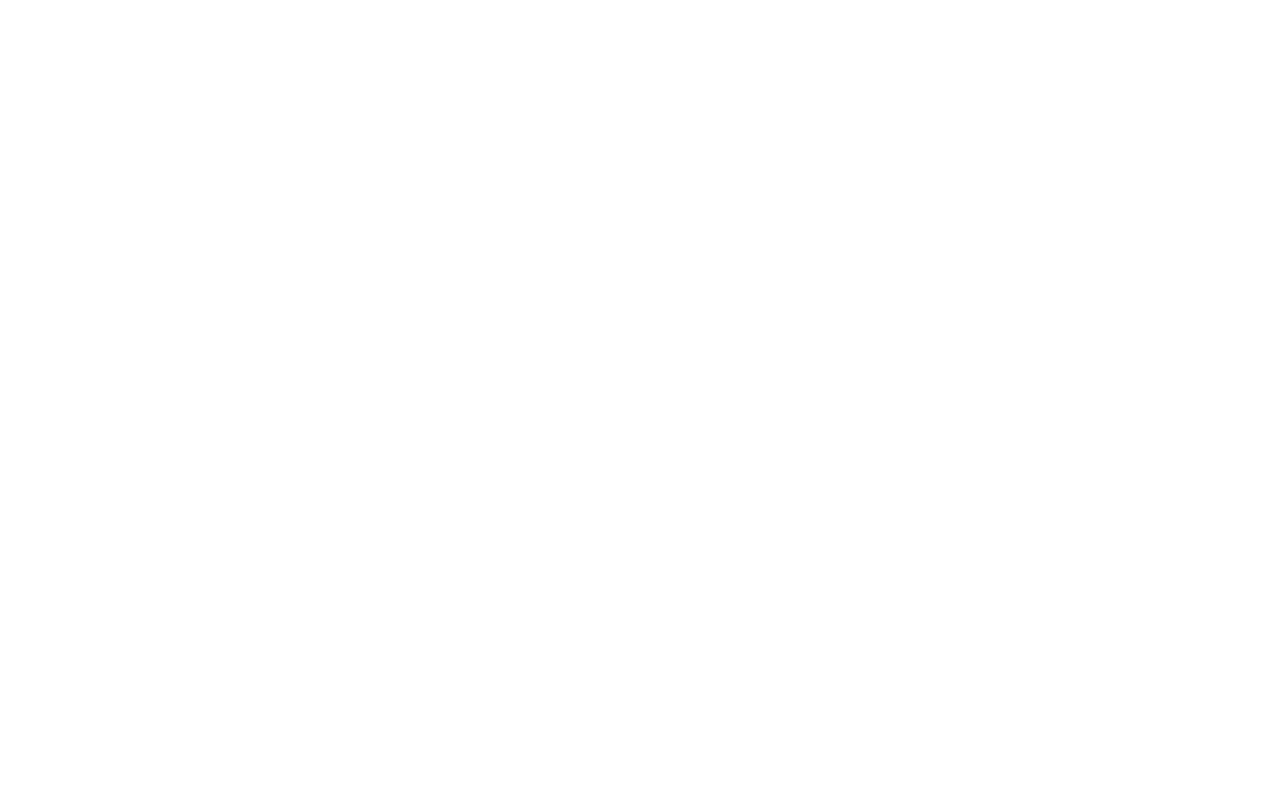
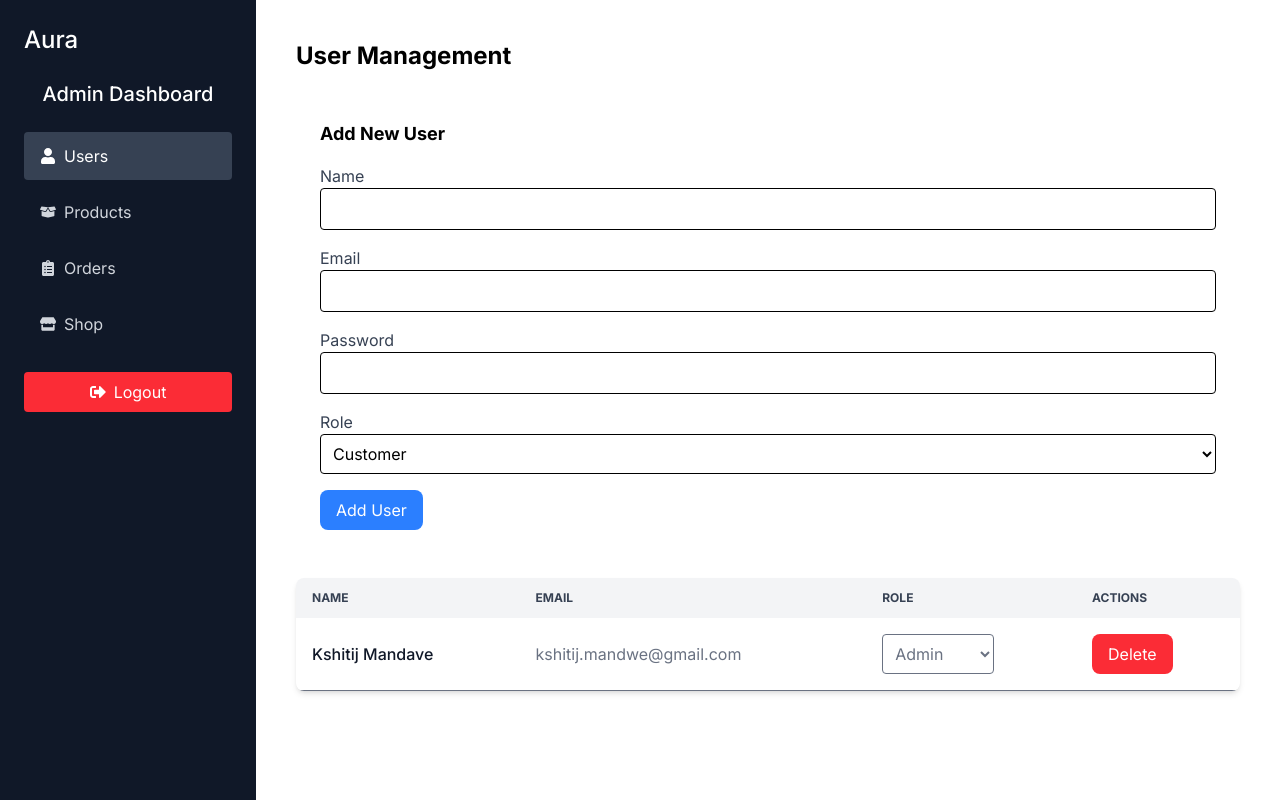
Before and after one commit to kshitijMandave/E_Com, a React (Vite) app in the folder frontend/: page /admin/users in a window 1280 px wide. Before the commit this address had no page. Built offline with nearby package versions, Linux system fonts and the light colour scheme.

Commit message:
Created User management Component to show the users and develped the componet with functions adding user and dellete User

```diff
--- a/frontend/src/App.jsx
+++ b/frontend/src/App.jsx
@@ -14,6 +14,7 @@
 import MyOrdersPage from "./Pages/MyOrdersPage";
 import AdminLayout from "./Components/Admin/AdminLayout";
 import AdminHomePage from "./Pages/AdminHomePage";
+import UserManagement from "./Components/Admin/UserManagement";
 
 function App() {
   return (
@@ -39,6 +40,7 @@
         <Route path="/admin" element={<AdminLayout />}>
           {/* Admin Layout */}
           <Route index element={<AdminHomePage />} />
+          <Route path="users" element={<UserManagement />} />
         </Route>
       </Routes>
     </BrowserRouter>
--- a/frontend/src/Components/Admin/AdminSidebar.jsx
+++ b/frontend/src/Components/Admin/AdminSidebar.jsx
@@ -23,7 +23,7 @@
       <h2 className="text-xl font-medium mb-6 text-center">Admin Dashboard</h2>
       <nav className="flex flex-col space-y-2">
         <NavLink
-          to="/admin/user"
+          to="/admin/users"
           className={({ isActive }) =>
             isActive
               ? "bg-gray-700 text-white py-3 px-4 rounded flex items-center space-x-2"
--- /dev/null
+++ b/frontend/src/Components/Admin/UserManagement.jsx
@@ -0,0 +1,145 @@
+import { useState } from "react";
+
+function UserManagement() {
+  const users = [
+    {
+      _id: "u123",
+      name: "Kshitij Mandave",
+      email: "kshitij.mandwe@gmail.com",
+      role: "admin",
+    },
+  ];
+
+  const [formData, setFormData] = useState({
+    name: "",
+    email: "",
+    password: "",
+    role: "customer", // To default role
+  });
+
+  const handleChange = (e) => {
+    setFormData({ ...formData, [e.target.name]: e.target.value });
+  };
+
+  const handleSubmit = (e) => {
+    e.preventDefault();
+    console.log(formData);
+    setFormData({ name: "", email: "", password: "", role: "customer" });
+  };
+
+  const handleRoleChnage = (userId, newRole) => {
+    console.log({ id: userId, role: newRole });
+  };
+
+  const handleDeleteUser = (userId) => {
+    if (window.confirm("Are you sure u want to delete this user?")) {
+      console.log("Deleting the user with ID", userId);
+    }
+  };
+  return (
+    <div className="max-w-7xl mx-auto p-6">
+      <h2 className="text-2xl font-bold mb-6">User Management</h2>
+      <div className="p-6 rounded-lg mb-6">
+        <h3 className="text-lg font-bold mb-4">Add New User</h3>
+        <form onSubmit={handleSubmit}>
+          <div className="mb-4">
+            <label className="block text-gray-700">Name</label>
+            <input
+              type="text"
+              name="name"
+              value={formData.name}
+              onChange={handleChange}
+              className="w-full p-2 border rounded"
+              required
+            />
+          </div>
+          <div className="mb-4">
+            <label className="block text-gray-700">Email</label>
+            <input
+              type="email"
+              name="email"
+              value={formData.email}
+              onChange={handleChange}
+              className="w-full p-2 border rounded"
+              required
+            />
+          </div>
+          <div className="mb-4">
+            <label className="block text-gray-700">Password</label>
+            <input
+              type="password"
+              name="password"
+              value={formData.password}
+              onChange={handleChange}
+              className="w-full p-2 border rounded"
+              required
+            />
+          </div>
+          <div className="mb-4">
+            <label className="block text-gray-700">Role</label>
+            <select
+              name="role"
+              value={formData.role}
+              onChange={handleChange}
+              className="w-full p-2 border rounded"
+            >
+              <option value="customer">Customer</option>
+              <option value="admin">Admin</option>
+            </select>
+          </div>
+          <button
+            type="submit"
+            className="bg-blue-500 hover:bg-blue-600 text-white py-2 px-4 rounded-lg cursor-pointer"
+          >
+            Add User
+          </button>
+        </form>
+      </div>
+      {/*User Lsit Management */}
+      <div className="overflow-x-auto shadow-md sm:rounded-lg">
+        <table className="min-w-full text-left text-gray-500">
+          <thead className="bg-gray-100 text-xs uppercase text-gray-700">
+            <tr>
+              <th className="py-3 px-4">Name</th>
+              <th className="py-3 px-4">Email</th>
+              <th className="py-3 px-4">Role</th>
+              <th className="py-3 px-4">Actions</th>
+            </tr>
+          </thead>
+          <tbody>
+            {users.map((user) => (
+              <tr key={user._id} className="border-b hover:bg-gray-50">
+                <td className="p-4 font-medium text-gray-900 whitespace-nowrap">
+                  {user.name}
+                </td>
+                <td className="p-4">{user.email}</td>
+                <td className="p-4">
+                  <select
+                    value={user.role}
+                    onChange={(e) => {
+                      handleRoleChnage(user._id, e.target.value);
+                    }}
+                    className="p-2 border rounded"
+                  >
+                    <option value="customer">Customer</option>
+                    <option value="admin">Admin</option>
+                  </select>
+                </td>
+                <td className="p-4">
+                  <button
+                    onClick={() => handleDeleteUser(user._id)}
+                    className="bg-red-500 hover:bg-red-600 text-white px-4 py-2 rounded-lg"
+                  >
+                    Delete
+                  </button>
+                </td>
+              </tr>
+            ))}
+          </tbody>
+        </table>
+      </div>
+    </div>
+  );
+}
+
+export default UserManagement;
```
